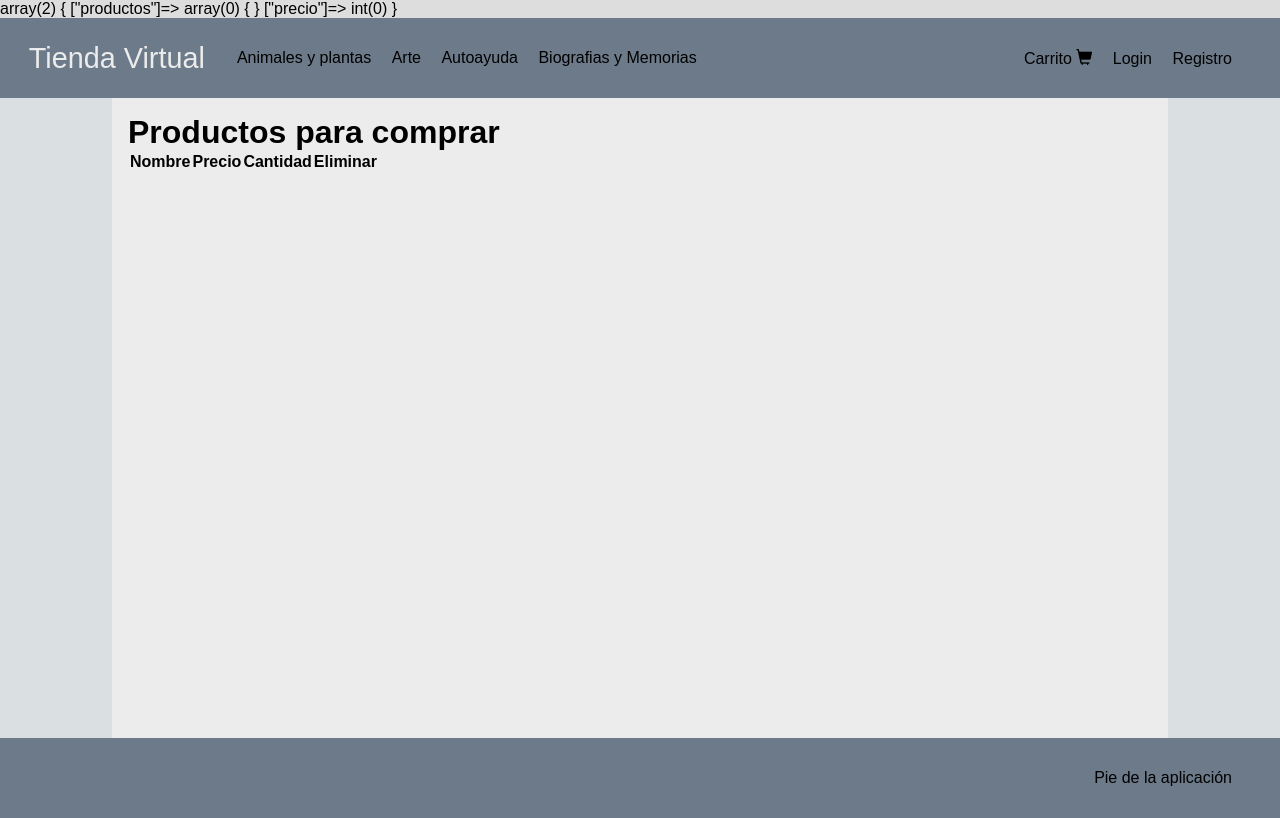
After one commit to mgalcudia/pract2evaluacion, a CodeIgniter app: page /pract2evaluacion/index.php/carrito/mostrar_carro in a window 1280 px wide. The commit adds this page. Run offline with CodeIgniter, Linux system fonts and the light colour scheme; lists and menus that the app fills with data are empty.

Commit message:
eliminar producto, mostrar carrito aun por terminar

```diff
--- a/application/controllers/carrito.php
+++ b/application/controllers/carrito.php
@@ -50,6 +50,23 @@ class carrito extends mi_controlador{
 
     }
 
+        function eliminarProducto($rowid)
+    {
+        //para eliminar un producto en especifico lo que hacemos es conseguir su id
+        //y actualizarlo poniendo qty que es la cantidad a 0
+        $producto = array(
+            'rowid' => $rowid,
+            'qty' => 0
+        );
+        //después simplemente utilizamos la función update de la librería cart
+        //para actualizar el carrito pasando el array a actualizar
+        $this->cart->update($producto);
+
+        $this->session->set_flashdata('productoEliminado', 'El producto fue eliminado correctamente');
+
+
+    }
+
     /*
      * vacia el carrito de la compra
      */
@@ -70,4 +87,19 @@ class carrito extends mi_controlador{
         return floatval($precio - ($precio*$desc/100));
     }
 
+    function mostrar_carro(){
+
+        $datas['productos']= $this->cart->contents();
+        $datas['precio']= $this->cart->total();
+        var_dump($datas);
+
+        $cuerpo = $this->load->view('productos_carro', $datas, TRUE);
+
+        $this->plantilla($cuerpo);
+
+
+
+
+    }
+
 }
--- a/application/views/encabezado.php
+++ b/application/views/encabezado.php
@@ -15,7 +15,7 @@
 	<div class="opciones">
 		<ul>
 			<li>
-				<a href="<?=site_url();?>">
+				<a href="<?=site_url("carrito/mostrar_carro");?>">
 				Carrito <span class="glyphicon glyphicon-shopping-cart"></span>
 				</a>
 			</li>
--- a/application/views/formulario_registro.php
+++ b/application/views/formulario_registro.php
@@ -1,4 +1,3 @@
-
 <form method="post" action="<?=base_url('index.php/usuario_controlador/registrousuario')?>">
 
 <legend>Datos personales</legend>
--- /dev/null
+++ b/application/views/productos_carro.php
@@ -0,0 +1,22 @@
+<h1>Productos para comprar</h1>
+<table class="tabla_carrito">
+    <tr>
+        <th>Nombre</th>
+        <th>Precio</th>
+        <th>Cantidad</th>
+        <th>Eliminar</th>
+    </tr>
+    <?php foreach($productos as $articulo) :?>
+    <tr>
+        <td><?=$articulo['name']?></td>
+        <td><?=$articulo['price']?></td>
+        <td><?=$articulo['qty']?></td>
+        <td class="eliminar"><?=anchor("carrito/eliminarProducto/".$articulo['rowid'],'Eliminar')?></td>
+    </tr>
+    <?php endforeach;?>
+
+
+
+
+
+</table>
```
